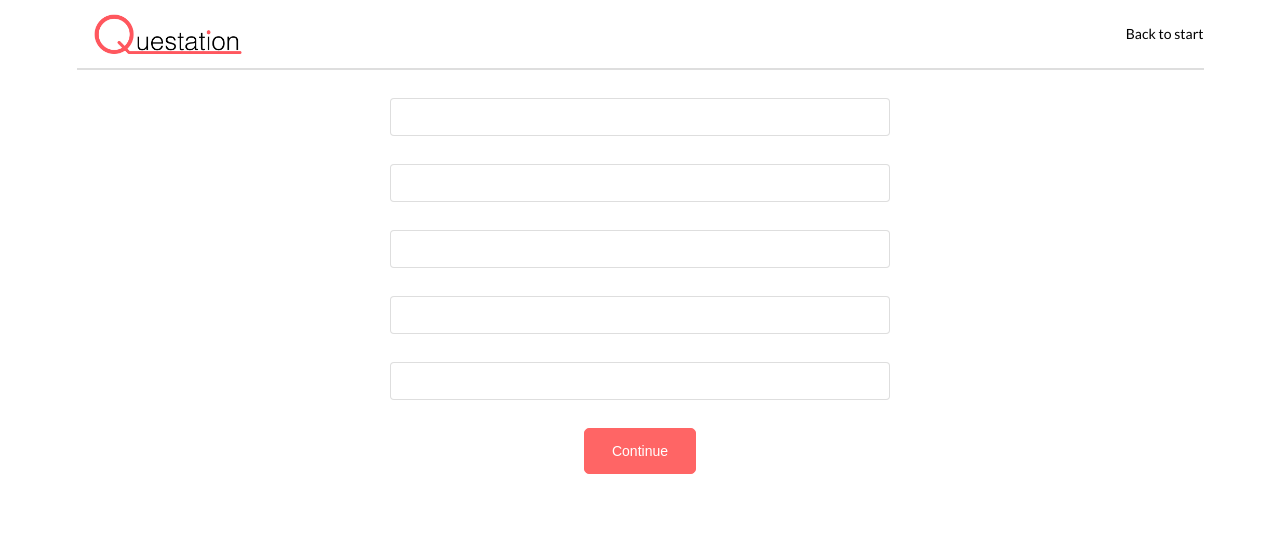
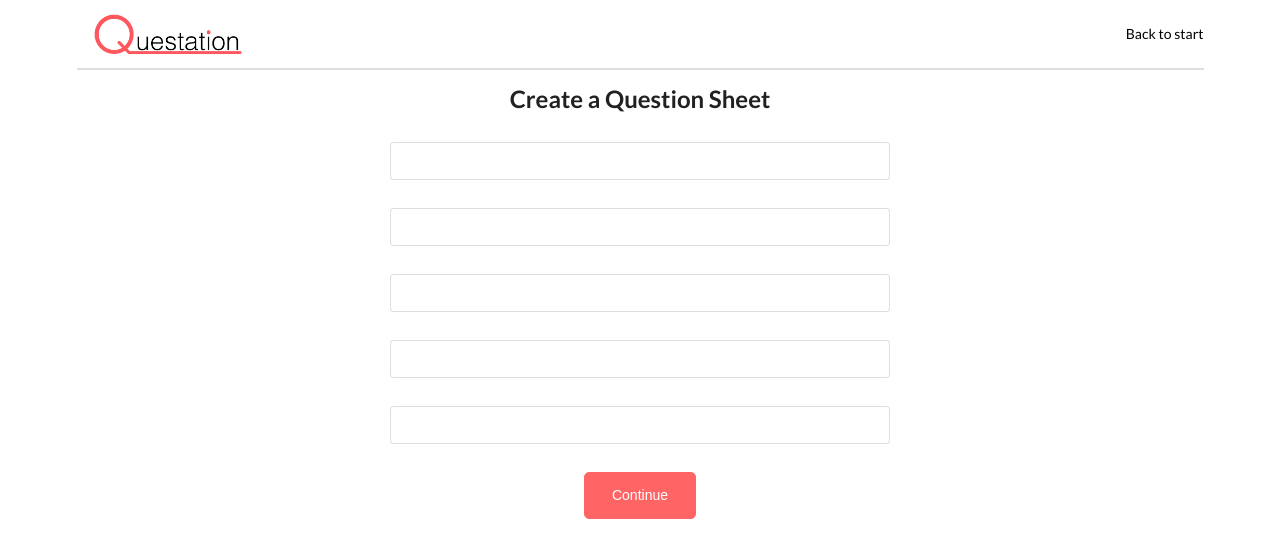
Before and after one commit to ksinghj/Questation, a React (Create React App) app: page /create in a window 1280 px wide. Shown: the top 558 px of the page. Built offline with nearby package versions, Linux system fonts and the light colour scheme.

Commit message:
QuestionCreate styles

```diff
--- a/src/components/QuestionCreate.jsx
+++ b/src/components/QuestionCreate.jsx
@@ -38,6 +38,7 @@ class QuestionCreate extends React.Component {
   render() {
     return (
       <div className="questioncreate__container">
+        <h2>Create a Question Sheet</h2>
         <form
           onSubmit={this.onFormSubmit}
           style={{ display: "flex", flexDirection: "column" }}
--- a/src/styles/QuestionCreate/index.css
+++ b/src/styles/QuestionCreate/index.css
@@ -19,6 +19,7 @@
 .questioncreate__container {
   margin: auto;
   max-width: 500px;
+  text-align: center;
 }
 
 .questioncreate__input {
```
